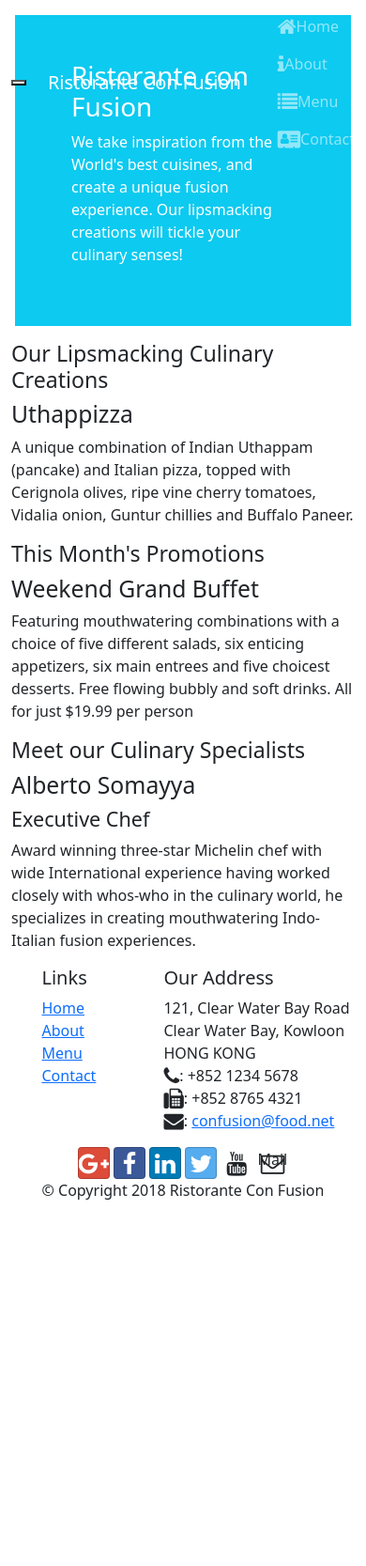
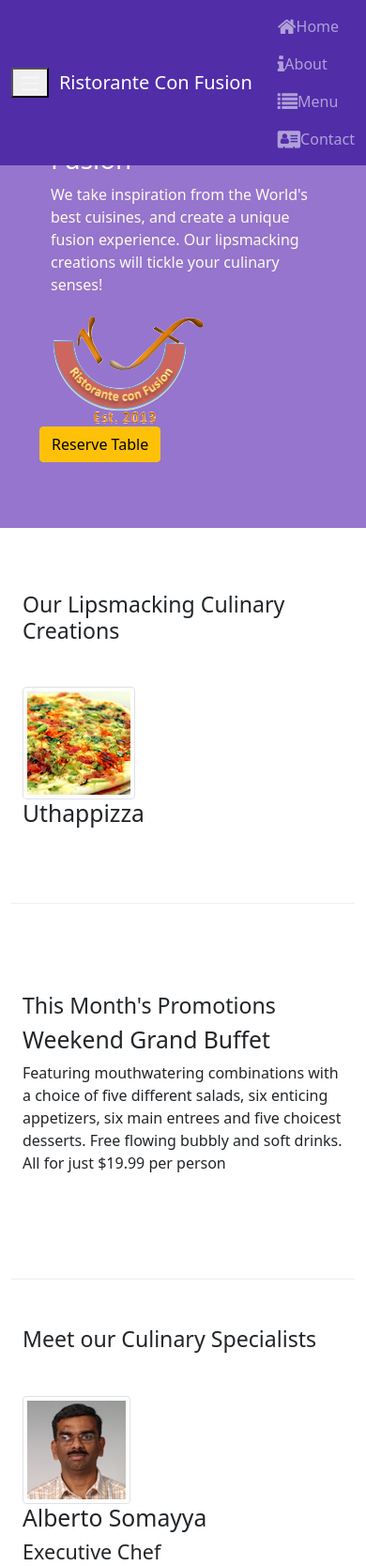
Before and after one commit to Eric-Vondunn/bootstrap-practice, a website: page index.html in a window 390 px wide. Shown: the top 1667 px of the page at 94% size. Before the commit the page ends 1295 px from the top, so only its background shows below. Drawn offline with nearby package versions, Linux system fonts and the light colour scheme.

Commit message:
media, photos, formatting of index

```diff
--- a/index.html
+++ b/index.html
@@ -3,7 +3,7 @@
   <head>
     <meta charset="UTF-8" />
     <meta name="viewport" content="width=device-width, initial-scale=1.0" />
-    <title>Ristorante Con Fusion</title>
+    <title>Ristorante Con Fusion: About Us</title>
 
     <link
       href="https://cdn.jsdelivr.net/npm/bootstrap@5.0.1/dist/css/bootstrap.min.css"
@@ -18,11 +18,11 @@
     <link
       rel="stylesheet"
       href="node_modules/bootstrap-social/bootstrap-social.css"
-      <link
-      rel="stylesheet"
-      href="index.css"
     />
+
+    <link rel="stylesheet" href="index.css" />
   </head>
+
   <body>
     <nav class="navbar navbar-dark navbar-expand-sm fixed-top">
       <!--container here will keep everything within the width of the nav bar-->
@@ -34,7 +34,7 @@
           data-toggle="collapse"
           data-target="#Navbar"
         >
-          <span class="navbar-toggle"></span>
+          <span class="navbar-toggler-icon"></span>
         </button>
         <!--for company logos etc-->
         <a class="navbar-brand mr-auto" href="index.html"
@@ -66,8 +66,7 @@
       </div>
     </nav>
 
-    <!--New jumbotron for bootstrap 5-->
-    <header class="bg-info p-5 rounded-lg m-3 text-white">
+    <header class="jumbotron">
       <div class="container">
         <div class="row row-header">
           <div class="col-12 col-sm-6">
@@ -78,7 +77,18 @@
               your culinary senses!
             </p>
           </div>
-          <div class="col-12 col-sm"></div>
+          <!--image-->
+          <div class="col-12 col-sm-3 align-self-center">
+            <img src="img/logo.png" class="img-fluid" />
+          </div>
+        </div>
+        <div class="col-12 col-sm-3 align-self-center">
+          <button
+            type="button"
+            class="btn btn-block btn-warning align-self-center"
+          >
+            Reserve Table
+          </button>
         </div>
       </div>
     </header>
@@ -91,27 +101,43 @@
         </div>
         <!--in xsml this will occupy 12 and stack on top. in sm it will occupy 8 and in md-xl it will occupy 9-->
         <div class="col col-sm order-sm-first col-md">
-          <h2>Uthappizza</h2>
-          <p>
-            A unique combination of Indian Uthappam (pancake) and Italian pizza,
-            topped with Cerignola olives, ripe vine cherry tomatoes, Vidalia
-            onion, Guntur chillies and Buffalo Paneer.
+          <div class="media">
+            <img
+              class="d-flex mr-3 img-thumbnail align-self-center"
+              src="img/uthappizza.png"
+              alt="uthappizza"
+            />
+            <div class="media-body">
+              <h2 class="mt-0">
+                Uthappizza <span class="badge badge-danger">HOT</span>
+                <span class="badge badge-pill badge-secondary">$4.99</span>
+              </h2>
+              <p class="d-none d-sm-block">
+                A unique combination of Indian Uthappam (pancake) and Italian
+                pizza, topped with Cerignola olives, ripe vine cherry tomatoes,
+                Vidalia onion, Guntur chillies and Buffalo Paneer.
               </p>
+            </div>
+          </div>
         </div>
       </div>
 
       <div class="row row-content align-items-center">
+        <div class="media">
           <div class="col-12 col-sm-4 col-md-3">
             <h3>This Month's Promotions</h3>
           </div>
+          <div class="media-body">
             <div class="col col-sm col-md">
               <h2>Weekend Grand Buffet</h2>
               <p>
-            Featuring mouthwatering combinations with a choice of five different
-            salads, six enticing appetizers, six main entrees and five choicest
-            desserts. Free flowing bubbly and soft drinks. All for just $19.99
-            per person
+                Featuring mouthwatering combinations with a choice of five
+                different salads, six enticing appetizers, six main entrees and
+                five choicest desserts. Free flowing bubbly and soft drinks. All
+                for just $19.99 per person
               </p>
+            </div>
+          </div>
         </div>
       </div>
 
@@ -120,14 +146,23 @@
           <h3>Meet our Culinary Specialists</h3>
         </div>
         <div class="col col-sm order-sm-first col-md">
-          <h2>Alberto Somayya</h2>
+          <div class="media">
+            <img
+              class="d-flex mr-3 img-thumbnail align-self-center"
+              src="img/alberto.png"
+              alt="alberto"
+            />
+            <div class="media-body">
+              <h2 class="mt-0">Alberto Somayya</h2>
               <h4>Executive Chef</h4>
-          <p>
+              <p class="d-none d-sm-block">
                 Award winning three-star Michelin chef with wide International
                 experience having worked closely with whos-who in the culinary
-            world, he specializes in creating mouthwatering Indo-Italian fusion
-            experiences.
+                world, he specializes in creating mouthwatering Indo-Italian
+                fusion experiences.
               </p>
+            </div>
+          </div>
         </div>
       </div>
     </div>
```
Also changed, not shown: aboutus.html (+13 -0 lines), img/alberto.png (added), img/buffet.png (added), img/logo.png (added), img/uthappizza.png (added), 2 other files. Lines whose indentation alone changed are shown as unchanged.
